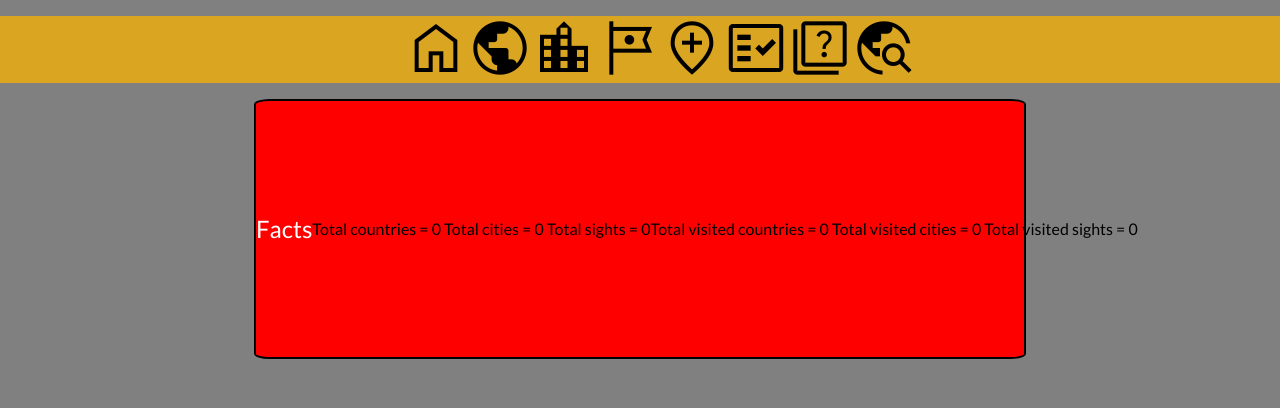
After one commit to cjsarab/project_travel, a Flask app: page /facts in a window 1280 px wide. The commit adds this page. Shown: the top 408 px of the page. Run offline with Flask 2, Linux system fonts and the light colour scheme; data that the repository does not hold is empty; some libraries are stand-ins or nearby versions.

Commit message:
added some facts

```diff
--- a/app.py
+++ b/app.py
@@ -2,12 +2,16 @@ from flask import Flask, render_template
 from controllers.sights_controller import sights_blueprint
 from controllers.cities_controller import cities_blueprint
 from controllers.countries_controller import countries_blueprint
+from controllers.facts_controller import facts_blueprint
+from controllers.quizzes_controller import quizzes_blueprint
 
 app = Flask(__name__)
 
 app.register_blueprint(sights_blueprint)
 app.register_blueprint(cities_blueprint)
 app.register_blueprint(countries_blueprint)
+app.register_blueprint(facts_blueprint)
+app.register_blueprint(quizzes_blueprint)
 
 @app.route('/')
 def home():
--- /dev/null
+++ b/controllers/facts_controller.py
@@ -0,0 +1,21 @@
+from http.client import USE_PROXY
+from flask import Flask, render_template, request, redirect, Blueprint
+from repositories import country_repository, city_repository, sight_repository
+
+facts_blueprint = Blueprint("facts", __name__)
+
+@facts_blueprint.route("/facts")
+def facts():
+    total_countries = len(country_repository.select_all())
+    total_cities = len(city_repository.select_all())
+    total_sights = len(sight_repository.select_all())
+
+    # most_cities = country_repository.find_country_with_most_cities()
+    # most_sights = city_repository.find_city_with_most_sights()
+
+    visited_countries = len(country_repository.total_visited_countries())
+    visited_cities = len(city_repository.total_visited_cities())
+    visited_sights = len(sight_repository.total_visited_sights())
+
+    return render_template("facts/index.html", total_countries=total_countries, total_cities=total_cities, total_sights=total_sights, visited_countries=visited_countries, visited_cities=visited_cities,
+    visited_sights=visited_sights)
--- a/repositories/city_repository.py
+++ b/repositories/city_repository.py
@@ -84,3 +84,11 @@ def set_city_visited_true_if_sight_visited_true(id):
             sql = "UPDATE cities SET is_visited = %s WHERE id = %s"
             values = [True, id]
             run_sql(sql, values)
+
+def total_visited_cities():
+    cities = select_all()
+    visited_cities = []
+    for city in cities:
+        if city.is_visited == True:
+            visited_cities.append(city)
+    return visited_cities
--- a/repositories/country_repository.py
+++ b/repositories/country_repository.py
@@ -2,6 +2,7 @@ from db.run_sql import run_sql
 
 from models.country import Country
 from models.city import City
+from repositories import city_repository
 
 def save(country):
     sql = "INSERT INTO countries (country_name, is_visited) VALUES (%s, %s) RETURNING *"
@@ -65,3 +66,18 @@ def set_country_visited_true_if_city_visited_true(id):
             sql = "UPDATE countries SET is_visited = %s WHERE id = %s"
             values = [True, id]
             run_sql(sql, values)
+
+# def find_country_with_most_cities():
+#     cities = city_repository.select_all
+#     count = 0
+#     for city in cities:
+#         count += 1
+#         if city.country_id =
+
+def total_visited_countries():
+    countries = select_all()
+    visited_countries = []
+    for country in countries:
+        if country.is_visited == True:
+            visited_countries.append(country)
+    return visited_countries
--- a/repositories/sight_repository.py
+++ b/repositories/sight_repository.py
@@ -62,3 +62,11 @@ def select_city_by_sight(id):
         for row in city:
             city = City(row['city_name'], row['is_visited'], row['id'])
     return city
+
+def total_visited_sights():
+    sights = select_all()
+    visited_sights = []
+    for sight in sights:
+        if sight.is_visited == True:
+            visited_sights.append(sight)
+    return visited_sights
--- a/static/style.css
+++ b/static/style.css
@@ -3,6 +3,24 @@ body {
     background-color: gray;
     color: black;
     margin: 0;
+}
+
+.facts {
+    font-size: x-large;
+    color: white;
+    display: flex;
+    padding: 0;
+}
+
+main {
+    background-color: red;
+    border: 2px solid black;
+    border-radius: 2%;
+    width: 60%;
+    max-height:256px;
+    display: flex;
+    flex-wrap: wrap;
+    justify-items: center;
 }
 
 hr {
@@ -226,5 +244,5 @@ hr {
 }
 
 .button:hover {
-    background-color: chocolate;
+    background-color: gold;
 }
--- a/templates/base.html
+++ b/templates/base.html
@@ -18,7 +18,7 @@
                 <li title="Cities"><a href="/cities"><span class="material-symbols-outlined">location_city</span></a></li>
                 <li title="Sights"><a href="/sights"><span class="material-symbols-outlined">tour</span></a></li>
                 <li title="New Country"><a href="/countries/new"><span class="material-symbols-outlined">add_location</span></a></li>
-                <li title="Quiz"><a href="/quiz"><span class="material-symbols-outlined">fact_check</span></a></li>
+                <li title="Quiz"><a href="/quizzes"><span class="material-symbols-outlined">fact_check</span></a></li>
                 <li title="Facts"><a href="/facts"><span class="material-symbols-outlined">quiz</span></a></li>
                 <li title="Search"><a href="/search"><span class="material-symbols-outlined">travel_explore</span></a></li>
             </ul>
--- a/templates/cities/new.html
+++ b/templates/cities/new.html
@@ -28,7 +28,7 @@
         </div>
 
         <div>
-            <button type="submit">Add City</button>
+            <button class="button" type="submit">Add City</button>
         </div>
     </form>
     </div>
--- /dev/null
+++ b/templates/facts/index.html
@@ -0,0 +1,24 @@
+{% extends 'base.html' %}
+
+{% block content %}
+
+<main class="content">
+    <header class="facts"> Facts </header>
+        <div>
+            Total countries = {{total_countries}}
+            Total cities = {{total_cities}}
+            Total sights = {{total_sights}}
+        </div>
+        <div>
+            <!-- Country with most cities = {{most_cities}}
+            City with most sights = {{most_sights}} -->
+        </div>
+        <div>
+            Total visited countries = {{visited_countries}}
+            Total visited cities = {{visited_cities}}
+            Total visited sights = {{visited_sights}}
+        </div>
+</main>
+
+
+{% endblock %}
--- a/templates/sights/new.html
+++ b/templates/sights/new.html
@@ -28,7 +28,7 @@
         </div>
 
         <div>
-            <button type="submit">Add Sight</button>
+            <button class="button" type="submit">Add Sight</button>
         </div>
     </form>
     </div>
```
Also changed, not shown: controllers/quizzes_controller.py (added, +8 -0 lines), templates/quizzes/index.html (added, +7 -0 lines), db/travel.sql (line endings or trailing spaces).
